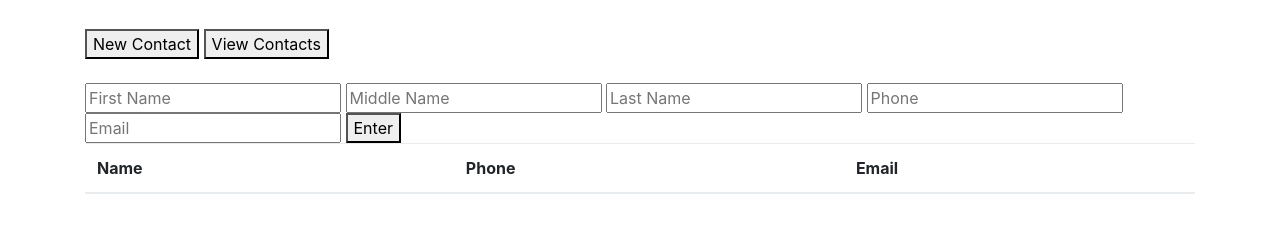
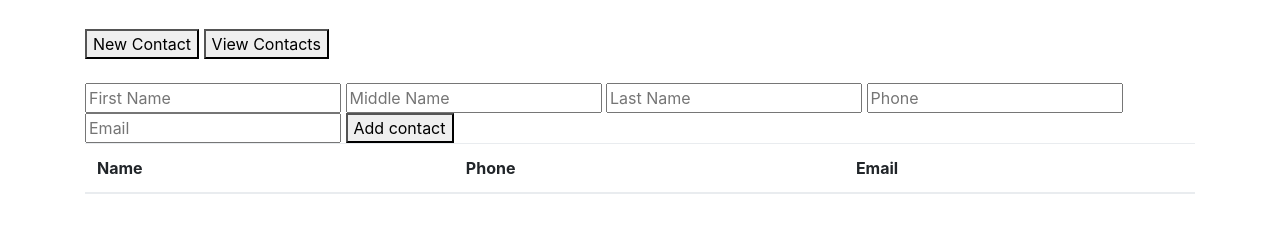
Before and after one commit to farhadahmed/mean-contacts-app, a website: page app/index.html in a window 1280 px wide. Shown: the part 51-284 px from the top of the page. Drawn offline with nearby package versions, Linux system fonts and the light colour scheme; no server answers.

Commit message:
change new contact buttons text

```diff
--- a/app/index.html
+++ b/app/index.html
@@ -26,7 +26,7 @@
 				<input type="text" placeholder="Last Name" ng-model="lastname" required>
 				<input type="text" placeholder="Phone" ng-model="phoneNumber">
 				<input type="text" placeholder="Email" ng-model="email">
-				<button type="submit">Enter</button>
+				<button type="submit">Add contact</button>
 			</form>
 		</div>
 		<div>
```
